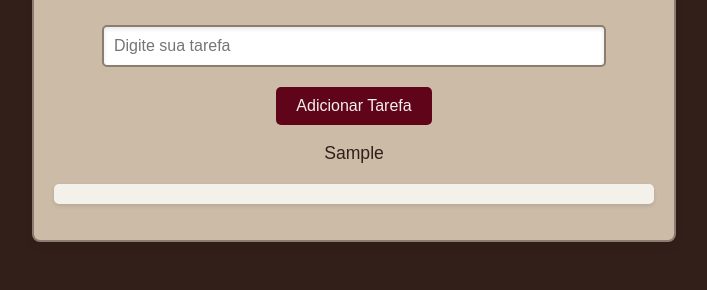
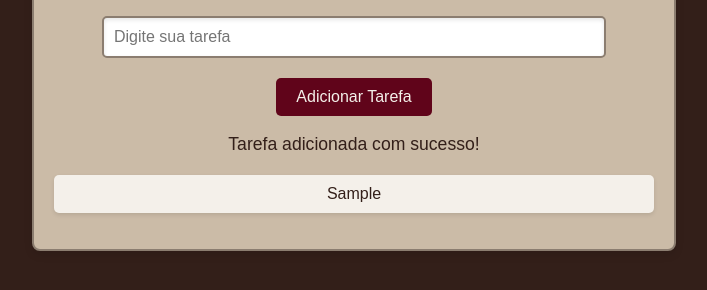
Before and after one commit to belchiorgomes/javascript, a plain HTML site: page javascript-tutorial/tutorial_youtube/aula04.html in a window 1280 px wide. Both pictures are taken after typing "Sample" into the empty fields and a click on the button "Adicionar Tarefa". Shown: the part 342-632 px from the top of the page, without its empty margins (286-993 px from the left). Drawn offline with Linux system fonts and the light colour scheme.

Commit message:
criei comentarios

```diff
--- a/javascript-tutorial/tutorial_youtube/aula04.html
+++ b/javascript-tutorial/tutorial_youtube/aula04.html
@@ -92,21 +92,32 @@
 
   <script>
     function adicionarTarefa() {
-        //let mensagem = "Tarefa adicionada com sucesso!";
+      //cria uma variavel com o valor de um texto
+        let mensagem = "Tarefa adicionada com sucesso!";
         //document.getElementById("mensagem").textContent = mensagem;
 
+        //cria a variavel inputTarefa, para acessar o valor do input
         let inputTarefa = document.getElementById("inputTarefa");
 
+        //cria a variavel tarefa e pega para ela o valor do inputTarefa
         let tarefa = inputTarefa.value;
 
-        document.getElementById("mensagem").textContent = tarefa;
+        //escreve no documento com o id mensagem o valor da variavel mensagem que foi declarada logo acima
+        document.getElementById("mensagem").textContent = mensagem;
 
+        //cria a variavel listaTarefas que no html e o ul
         let listaTarefas = document.getElementById("listaTarefas");
 
+        //cria um elemento li no documento html, ultilizando a variavel novaTarefa
         let novaTarefa = document.createElement("li");
 
+        //o elemento li do html vai ter o valor da variavel tarefa descrita logo acima
+        novaTarefa.textContent = tarefa;
+
+        //a varial listaTarefas que em htm e ul adiciona a variavel novaTarefa em html e li
         listaTarefas.appendChild(novaTarefa);
 
+        //limpa o ultimo valor da variavel inputTarefa
         inputTarefa.value = "";
     }
   </script>
```
